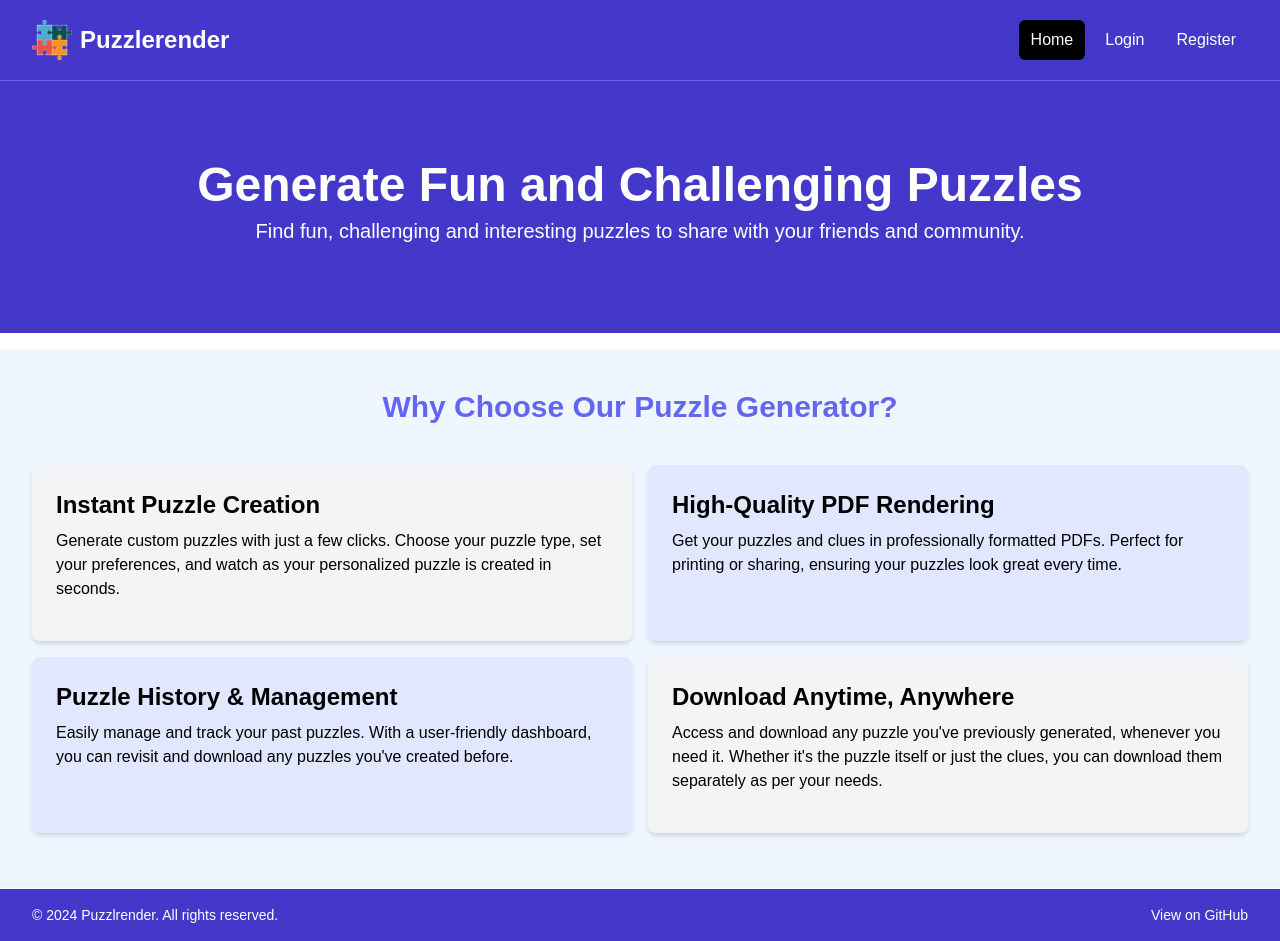
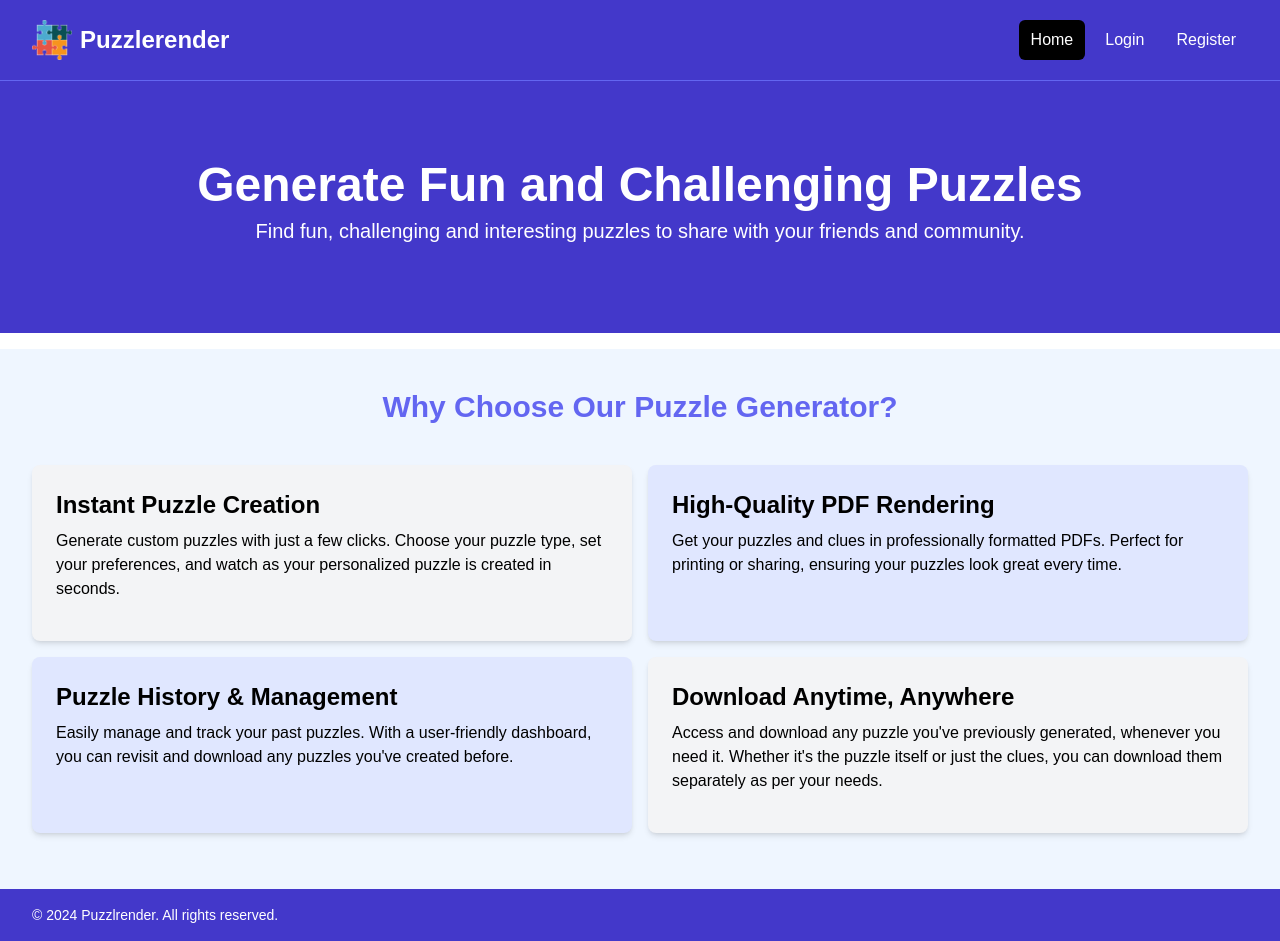
Before and after one commit to PuzzleRender/PuzzleRender, a React (Vite) app in the folder frontend/puzzlefi/: page / in a window 1280 px wide. Built offline with nearby package versions, Linux system fonts and the light colour scheme.

Commit message:
Update Footer.jsx

```diff
--- a/frontend/puzzlefi/src/components/Footer.jsx
+++ b/frontend/puzzlefi/src/components/Footer.jsx
@@ -9,14 +9,6 @@ function Footer() {
         <p className="text-sm">
           &copy; {new Date().getFullYear()} Puzzlrender. All rights reserved.
         </p>
-        <a
-          href="https://github.com/PuzzleRender/PuzzleRender"
-          target="_blank"
-          rel="noopener noreferrer"
-          className="text-sm text-white underline hover:text-gray-300"
-        >
-          View on GitHub
-        </a>
       </div>
     </footer>
   );
```
